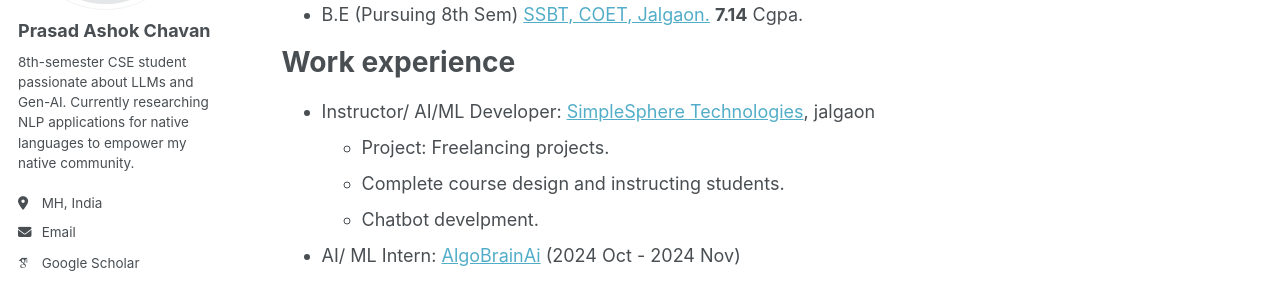
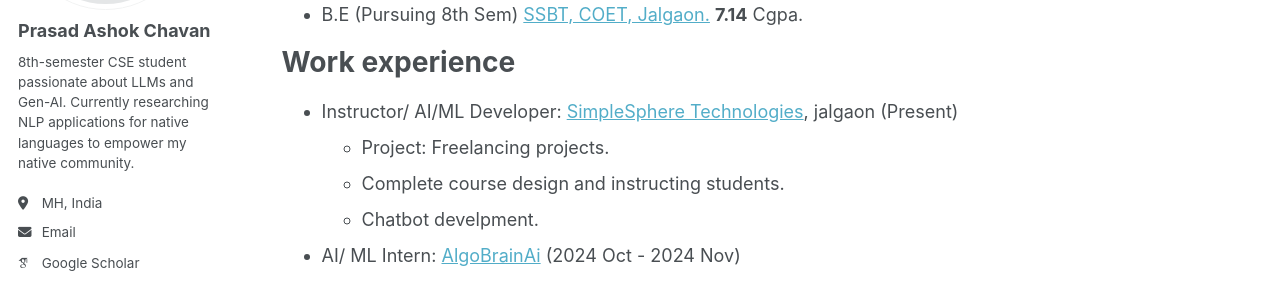
Before and after one commit to prasadchavann/prasadchavann.github.io, a Jekyll site: the page built from _pages/cv.md, in a window 1280 px wide and 900 px high. Shown: the part 271-553 px from the top of the window. Built offline with Jekyll 4.4.1, drawn with Linux system fonts in a browser that asks for light colours; some web fonts are replaced.

Commit message:
Update cv.md

```diff
--- a/_pages/cv.md
+++ b/_pages/cv.md
@@ -17,7 +17,7 @@ Education
 
 Work experience
 ======
-* Instructor/ AI/ML Developer: [SimpleSphere Technologies](#), jalgaon
+* Instructor/ AI/ML Developer: [SimpleSphere Technologies](#), jalgaon (Present)
   * Project: Freelancing projects.
   * Complete course design and instructing students.
   * Chatbot develpment.
```
